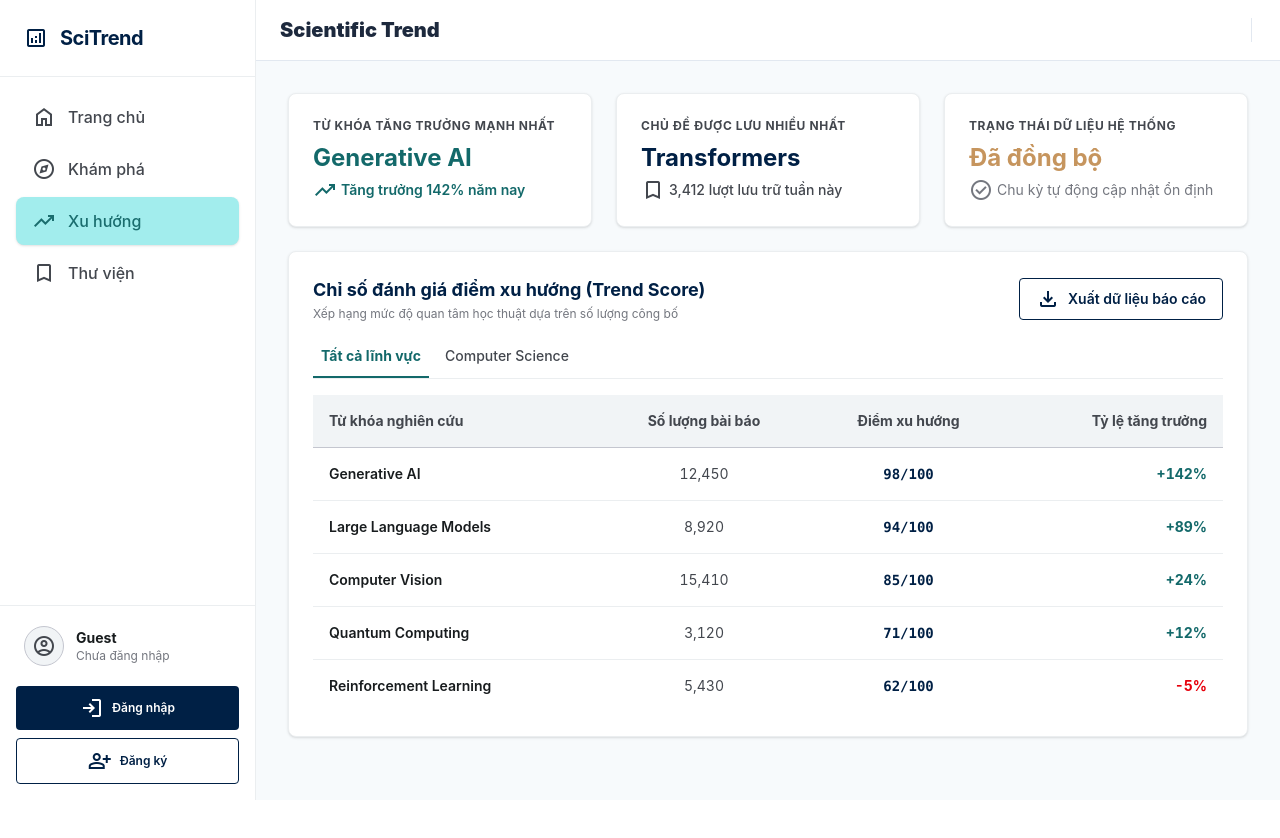
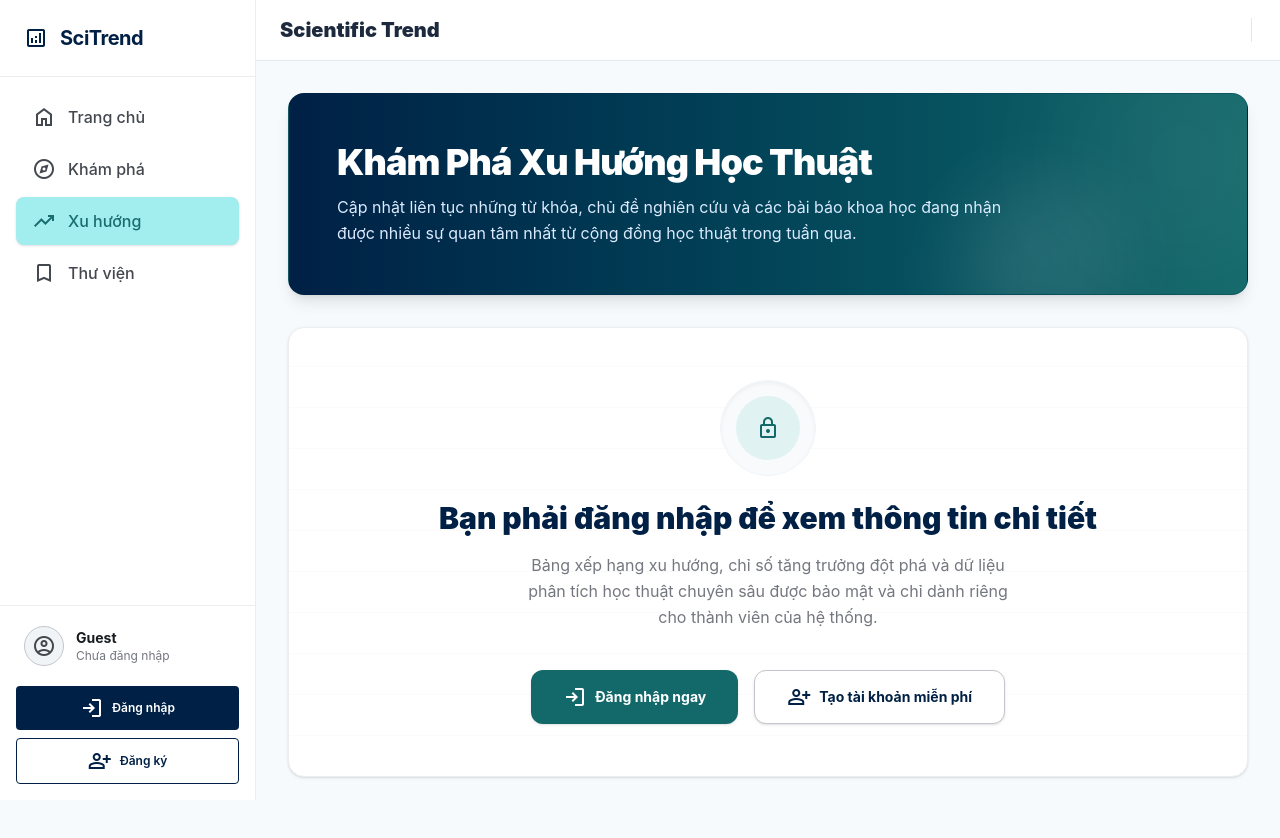
Before and after one commit to Phc253/Scientific-Trend-Front-End---SWP391, a React (Vite) app: page /dashboard in a window 1280 px wide. Shown: the top 838 px of the page. Before the commit the page ends 800 px from the top, so only its background shows below. Built offline with nearby package versions, Linux system fonts and the light colour scheme.

Commit message:
Sửa 1 phần giao diện guest

```diff
--- a/src/pages/Dashboard.tsx
+++ b/src/pages/Dashboard.tsx
@@ -1,182 +1,76 @@
-import React, { useState } from "react";
-
-interface TrendItem {
-  name: string;
-  score: number;
-  growth: string;
-  status: "up" | "down";
-  papersCount: number;
-}
+import React from "react";
+import { Link } from "react-router-dom";
 
 const Dashboard: React.FC = () => {
-  const [activeTab, setActiveTab] = useState<"all" | "computer-science" | "ai">(
-    "all",
-  );
+  return (
+    <div className="space-y-8 animate-fadeIn max-w-7xl mx-auto pb-12">
+      {/* Banner Chào Mừng Dành Cho Guest */}
+      <div className="relative bg-gradient-to-r from-[#002045] to-[#13696a] rounded-2xl p-8 md:p-12 overflow-hidden shadow-lg border border-[#002045]/20">
+        <div className="absolute top-0 right-0 -mt-16 -mr-16 w-64 h-64 bg-white opacity-5 rounded-full blur-3xl"></div>
+        <div className="absolute bottom-0 right-32 -mb-12 w-40 h-40 bg-white opacity-10 rounded-full blur-2xl"></div>
 
-  // Dữ liệu phân tích xu hướng học thuật mô phỏng theo cấu trúc bảng PublicationTrends
-  const trendKeywords: TrendItem[] = [
-    {
-      name: "Generative AI",
-      score: 98,
-      growth: "+142%",
-      status: "up",
-      papersCount: 12450,
-    },
-    {
-      name: "Large Language Models",
-      score: 94,
-      growth: "+89%",
-      status: "up",
-      papersCount: 8920,
-    },
-    {
-      name: "Computer Vision",
-      score: 85,
-      growth: "+24%",
-      status: "up",
-      papersCount: 15410,
-    },
-    {
-      name: "Quantum Computing",
-      score: 71,
-      growth: "+12%",
-      status: "up",
-      papersCount: 3120,
-    },
-    {
-      name: "Reinforcement Learning",
-      score: 62,
-      growth: "-5%",
-      status: "down",
-      papersCount: 5430,
-    },
-  ];
-
-  return (
-    <div className="space-y-6 animate-fadeIn">
-      {/* Khối Thẻ Chỉ Số Đầu Trang (Top Metric Cards) */}
-      <div className="grid grid-cols-1 md:grid-cols-3 gap-6">
-        <div className="bg-white p-6 rounded-lg border border-[#ebeef0] shadow-sm">
-          <p className="text-xs font-bold text-[#43474e] uppercase tracking-wider">
-            Từ khóa tăng trưởng mạnh nhất
-          </p>
-          <h2 className="text-2xl font-bold text-[#13696a] mt-2">
-            Generative AI
-          </h2>
-          <div className="text-sm text-[#13696a] font-semibold mt-1 flex items-center gap-1">
-            <span className="material-symbols-outlined text-sm">
-              trending_up
-            </span>{" "}
-            Tăng trưởng 142% năm nay
-          </div>
-        </div>
-
-        <div className="bg-white p-6 rounded-lg border border-[#ebeef0] shadow-sm">
-          <p className="text-xs font-bold text-[#43474e] uppercase tracking-wider">
-            Chủ đề được lưu nhiều nhất
-          </p>
-          <h2 className="text-2xl font-bold text-[#002045] mt-2">
-            Transformers
-          </h2>
-          <div className="text-sm text-[#43474e] font-medium mt-1 flex items-center gap-1">
-            <span className="material-symbols-outlined text-sm">bookmark</span>{" "}
-            3,412 lượt lưu trữ tuần này
-          </div>
-        </div>
-
-        <div className="bg-white p-6 rounded-lg border border-[#ebeef0] shadow-sm">
-          <p className="text-xs font-bold text-[#43474e] uppercase tracking-wider">
-            Trạng thái dữ liệu hệ thống
-          </p>
-          <h2 className="text-2xl font-bold text-[#c6955e] mt-2">Đã đồng bộ</h2>
-          <div className="text-sm text-[#74777f] mt-1 flex items-center gap-1">
-            <span className="material-symbols-outlined text-sm">
-              check_circle
-            </span>{" "}
-            Chu kỳ tự động cập nhật ổn định
+        <div className="relative z-10 flex flex-col md:flex-row items-start md:items-center justify-between gap-6">
+          <div className="max-w-2xl text-white">
+            <h1 className="text-3xl md:text-4xl font-black tracking-tight mb-3">
+              Khám Phá Xu Hướng Học Thuật
+            </h1>
+            <p className="text-blue-100 text-sm md:text-base leading-relaxed">
+              Cập nhật liên tục những từ khóa, chủ đề nghiên cứu và các bài báo
+              khoa học đang nhận được nhiều sự quan tâm nhất từ cộng đồng học
+              thuật trong tuần qua.
+            </p>
           </div>
         </div>
       </div>
 
-      {/* Bảng Dữ Liệu Phân Tích Lớn (Data Table Section) */}
-      <div className="bg-white p-6 rounded-lg border border-[#ebeef0] shadow-sm">
-        {/* Header điều khiển trên bảng */}
-        <div className="flex flex-col sm:flex-row justify-between items-start sm:items-center gap-4 mb-6">
-          <div>
-            <h2 className="text-lg font-bold text-[#002045]">
-              Chỉ số đánh giá điểm xu hướng (Trend Score)
-            </h2>
-            <p className="text-xs text-[#74777f] mt-0.5">
-              Xếp hạng mức độ quan tâm học thuật dựa trên số lượng công bố
-            </p>
+      {/* Khối Nội Dung Yêu Cầu Đăng Nhập (Login Wall) */}
+      <div className="bg-white rounded-2xl border border-[#ebeef0] shadow-sm overflow-hidden relative min-h-[450px] flex flex-col items-center justify-center p-8 text-center">
+        {/* Lớp nền mờ trang trí tạo cảm giác có dữ liệu bị khóa phía sau */}
+        <div
+          className="absolute inset-0 opacity-[0.02] pointer-events-none"
+          style={{
+            backgroundImage:
+              "repeating-linear-gradient(0deg, transparent, transparent 40px, #002045 40px, #002045 41px)",
+          }}
+        ></div>
+
+        {/* Biểu tượng Ổ khóa */}
+        <div className="w-24 h-24 bg-slate-50 rounded-full flex items-center justify-center mb-6 shadow-inner border border-slate-100 relative z-10">
+          <div className="w-16 h-16 bg-[#e0f2f1] rounded-full flex items-center justify-center">
+            <span className="material-symbols-outlined text-4xl text-[#13696a]">
+              lock
+            </span>
           </div>
-
-          {/* Nút bấm thứ cấp: Xuất dữ liệu báo cáo dạng Outlined theo DESIGN.md */}
-          <button className="border border-[#002045] text-[#002045] hover:bg-[#f1f4f6] px-4 py-2 rounded text-sm font-semibold flex items-center gap-2 transition-colors duration-200 cursor-pointer">
-            <span className="material-symbols-outlined text-sm">download</span>
-            Xuất dữ liệu báo cáo
-          </button>
         </div>
 
-        {/* Bộ tab phân loại danh mục nhanh */}
-        <div className="flex gap-2 border-b border-[#ebeef0] mb-4 text-sm font-medium">
-          <button
-            onClick={() => setActiveTab("all")}
-            className={`pb-2.5 px-2 border-b-2 transition-colors cursor-pointer ${activeTab === "all" ? "border-[#13696a] text-[#13696a] font-bold" : "border-transparent text-[#43474e] hover:text-[#181c1e]"}`}
+        {/* Tiêu đề & Thông báo */}
+        <h2 className="text-2xl md:text-3xl font-black text-[#002045] mb-4 relative z-10">
+          Bạn phải đăng nhập để xem thông tin chi tiết
+        </h2>
+        <p className="text-[#74777f] max-w-lg mx-auto mb-10 relative z-10 text-sm md:text-base leading-relaxed">
+          Bảng xếp hạng xu hướng, chỉ số tăng trưởng đột phá và dữ liệu phân
+          tích học thuật chuyên sâu được bảo mật và chỉ dành riêng cho thành
+          viên của hệ thống.
+        </p>
+
+        {/* Call to Action (Buttons) */}
+        <div className="flex flex-col sm:flex-row justify-center gap-4 relative z-10 w-full sm:w-auto">
+          <Link
+            to="/login"
+            className="bg-[#13696a] text-white px-8 py-3.5 rounded-xl text-sm font-bold hover:bg-[#0e5051] transition-all shadow-sm hover:shadow flex items-center justify-center gap-2 cursor-pointer"
           >
-            Tất cả lĩnh vực
-          </button>
-          <button
-            onClick={() => setActiveTab("computer-science")}
-            className={`pb-2.5 px-2 border-b-2 transition-colors cursor-pointer ${activeTab === "computer-science" ? "border-[#13696a] text-[#13696a] font-bold" : "border-transparent text-[#43474e] hover:text-[#181c1e]"}`}
+            <span className="material-symbols-outlined text-[18px]">login</span>
+            Đăng nhập ngay
+          </Link>
+          <Link
+            to="/register"
+            className="bg-white text-[#002045] border border-[#c4c6cf] px-8 py-3.5 rounded-xl text-sm font-bold hover:bg-[#f8fafc] transition-all shadow-sm hover:shadow flex items-center justify-center gap-2 cursor-pointer"
           >
-            Computer Science
-          </button>
-        </div>
-
-        {/* Khung cuộn chứa bảng chống vỡ giao diện trên di động */}
-        <div className="overflow-x-auto custom-scrollbar">
-          <table className="w-full text-left border-collapse">
-            <thead>
-              <tr className="bg-[#f1f4f6] border-b border-[#c4c6cf]">
-                <th className="p-4 text-sm font-bold text-[#43474e]">
-                  Từ khóa nghiên cứu
-                </th>
-                <th className="p-4 text-sm font-bold text-[#43474e] text-center">
-                  Số lượng bài báo
-                </th>
-                <th className="p-4 text-sm font-bold text-[#43474e] text-center">
-                  Điểm xu hướng
-                </th>
-                <th className="p-4 text-sm font-bold text-[#43474e] text-right">
-                  Tỷ lệ tăng trưởng
-                </th>
-              </tr>
-            </thead>
-            <tbody className="divide-y divide-[#ebeef0]">
-              {trendKeywords.map((kw, index) => (
-                <tr
-                  key={index}
-                  className="hover:bg-[#f1f4f6] hover:bg-opacity-50 transition-colors duration-150"
-                >
-                  <td className="p-4 text-sm font-semibold text-[#181c1e]">
-                    {kw.name}
-                  </td>
-                  <td className="p-4 text-sm text-center text-[#43474e] tabular-nums">
-                    {kw.papersCount.toLocaleString()}
-                  </td>
-                  <td className="p-4 text-sm text-center font-mono font-bold text-[#002045]">
-                    {kw.score}/100
-                  </td>
-                  <td
-                    className={`p-4 text-sm text-right font-bold tabular-nums ${kw.status === "up" ? "text-[#13696a]" : "text-red-600"}`}
-                  >
-                    {kw.growth}
-                  </td>
-                </tr>
-              ))}
-            </tbody>
-          </table>
+            <span className="material-symbols-outlined text-[18px]">
+              person_add
+            </span>
+            Tạo tài khoản miễn phí
+          </Link>
         </div>
       </div>
     </div>
```
